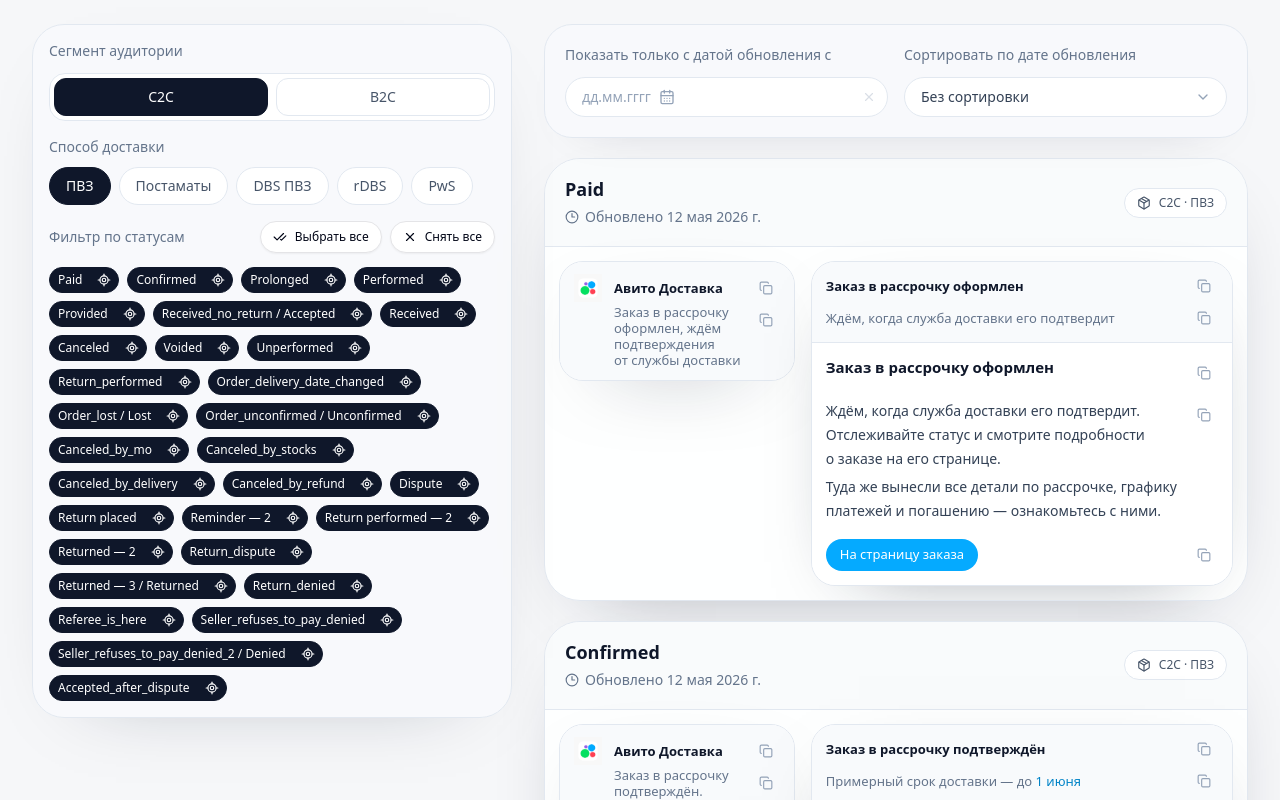
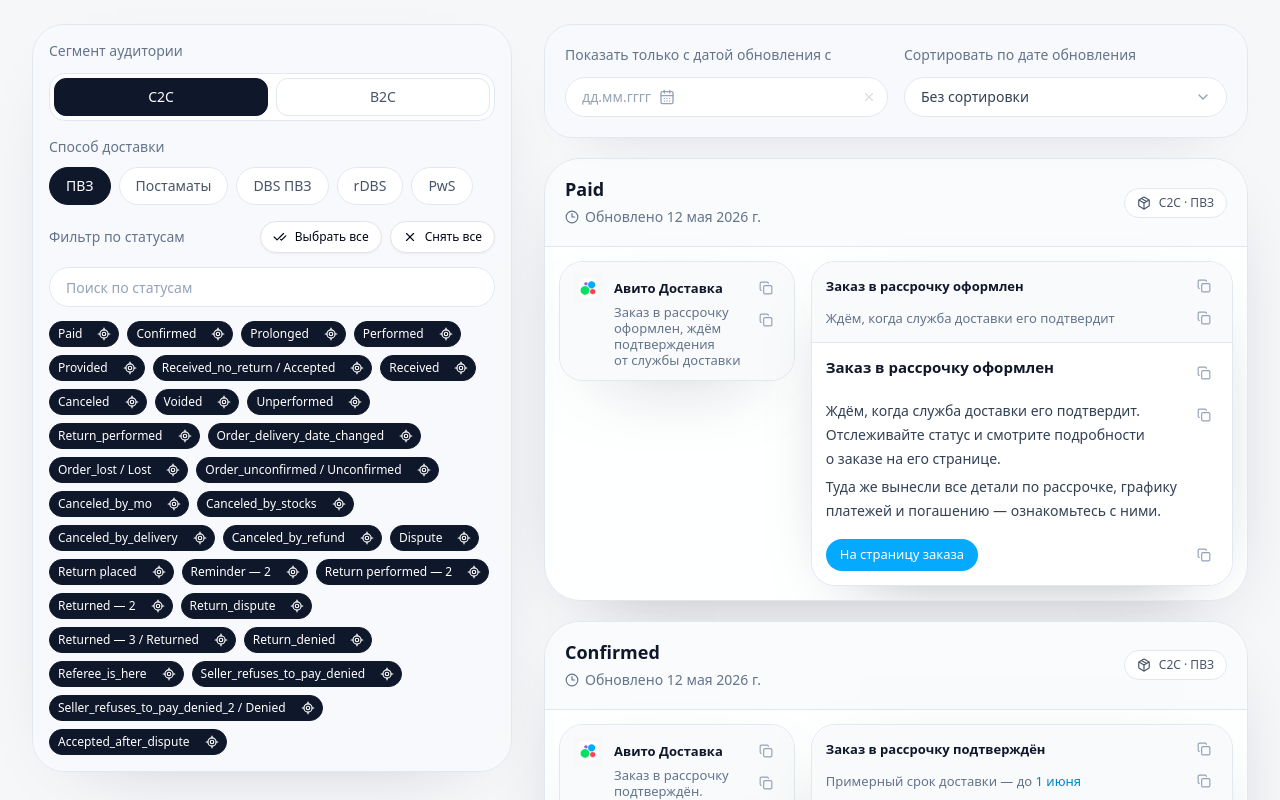
Before and after one commit to vgntt92/avito-credit-comms, a React (Vite) app: page / in a window 1280 px wide. Shown: the top 800 px of the page. Built offline with nearby package versions, Linux system fonts and the light colour scheme.

Commit message:
Добавил поиск по статусам

```diff
--- a/src/App.jsx
+++ b/src/App.jsx
@@ -385,6 +385,20 @@
   return orderedValues
 }
 
+function normalizeSearchValue(value) {
+  return value.trim().toLocaleLowerCase("ru-RU")
+}
+
+function statusMatchesSearch(status, query) {
+  const normalizedQuery = normalizeSearchValue(query)
+
+  if (!normalizedQuery) {
+    return true
+  }
+
+  return status.toLocaleLowerCase("ru-RU").includes(normalizedQuery)
+}
+
 function getFieldCount(items) {
   return items.reduce((count, item) => {
     return (
@@ -670,6 +684,7 @@
   const [selectedSegment, setSelectedSegment] = useState(segmentOptions[0] ?? "C2C")
   const [selectedDeliveryType, setSelectedDeliveryType] = useState("")
   const [selectedStatuses, setSelectedStatuses] = useState([])
+  const [statusSearchQuery, setStatusSearchQuery] = useState("")
   const [updatedSince, setUpdatedSince] = useState("")
   const [dateSortMode, setDateSortMode] = useState("none")
   const [copiedKey, setCopiedKey] = useState("")
@@ -677,6 +692,7 @@
 
   const deliveryTypes = getDeliveryTypes(selectedSegment)
   const statuses = getStatuses(selectedSegment, selectedDeliveryType)
+  const filteredStatuses = statuses.filter((status) => statusMatchesSearch(status, statusSearchQuery))
 
   useEffect(() => {
     if (!deliveryTypes.length) {
@@ -691,6 +707,7 @@
 
   useEffect(() => {
     setSelectedStatuses(statuses)
+    setStatusSearchQuery("")
   }, [selectedSegment, selectedDeliveryType])
 
   const visibleCommunications = sortCommunicationsByDate(
@@ -699,6 +716,7 @@
         item.segment === selectedSegment &&
         item.deliveryType === selectedDeliveryType &&
         selectedStatuses.includes(item.statusLabel) &&
+        statusMatchesSearch(item.statusLabel, statusSearchQuery) &&
         matchesUpdatedSince(item.lastTextChangeAt, updatedSince)
       )
     }),
@@ -825,8 +843,29 @@
                       </div>
                     </div>
 
+                    <div className="relative">
+                      <input
+                        className="h-10 w-full rounded-full border border-slate-200 bg-white pl-4 pr-11 text-sm text-slate-700 outline-none transition placeholder:text-slate-400 focus:border-slate-300 focus:ring-2 focus:ring-slate-200"
+                        onChange={(event) => setStatusSearchQuery(event.target.value)}
+                        placeholder="Поиск по статусам"
+                        type="text"
+                        value={statusSearchQuery}
+                      />
+                      {statusSearchQuery ? (
+                        <button
+                          aria-label="Очистить поиск по статусам"
+                          className="absolute right-3 top-1/2 inline-flex size-6 -translate-y-1/2 items-center justify-center rounded-full text-slate-400 transition hover:bg-slate-100 hover:text-slate-700"
+                          onClick={() => setStatusSearchQuery("")}
+                          title="Очистить поиск"
+                          type="button"
+                        >
+                          <X className="size-4" />
+                        </button>
+                      ) : null}
+                    </div>
+
                     <div className="flex flex-wrap gap-2">
-                      {statuses.map((status) => {
+                      {filteredStatuses.map((status) => {
                         const active = selectedStatuses.includes(status)
 
                         return (
@@ -862,6 +901,10 @@
                         )
                       })}
                     </div>
+
+                    {filteredStatuses.length ? null : (
+                      <p className="text-sm leading-6 text-slate-500">По этому способу доставки статусы по запросу не найдены.</p>
+                    )}
                   </section>
 
                 </>
```
Also changed, not shown: 5 other files (tests, documents, lock files or other folders).
